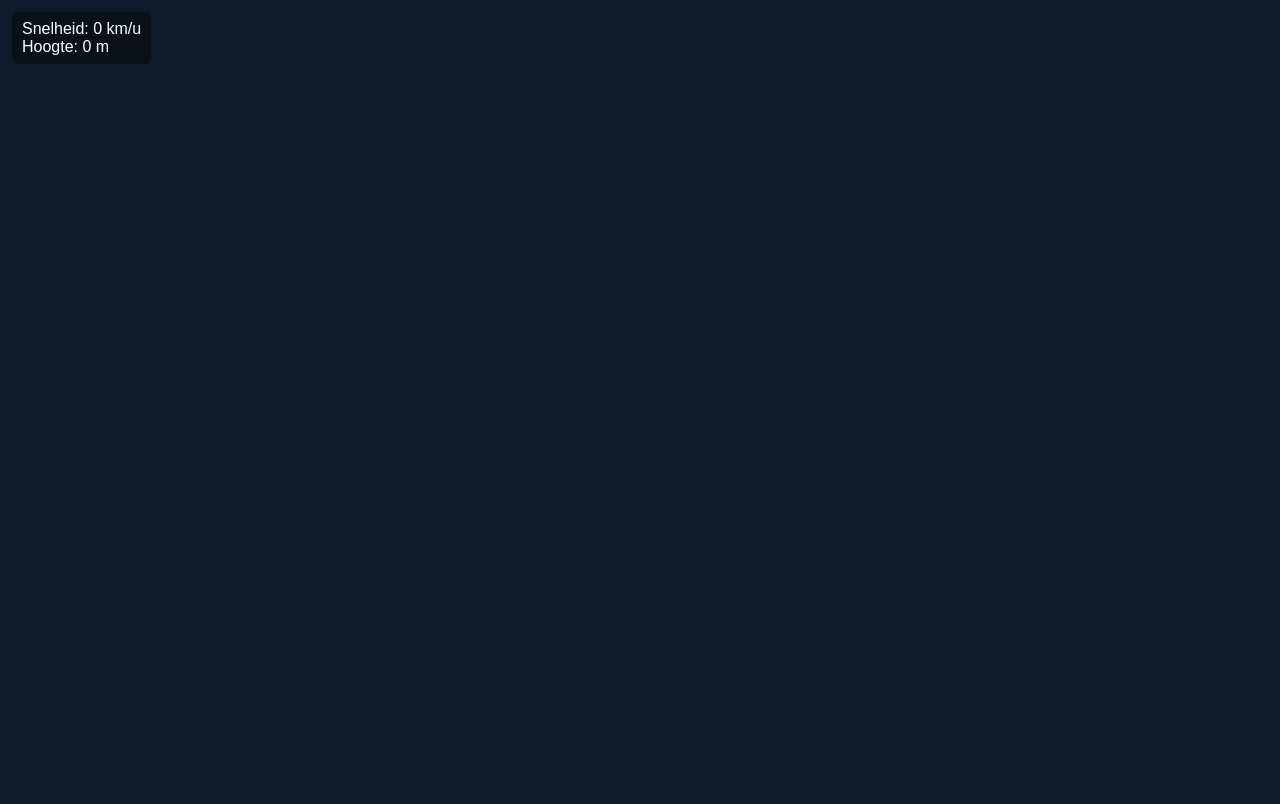
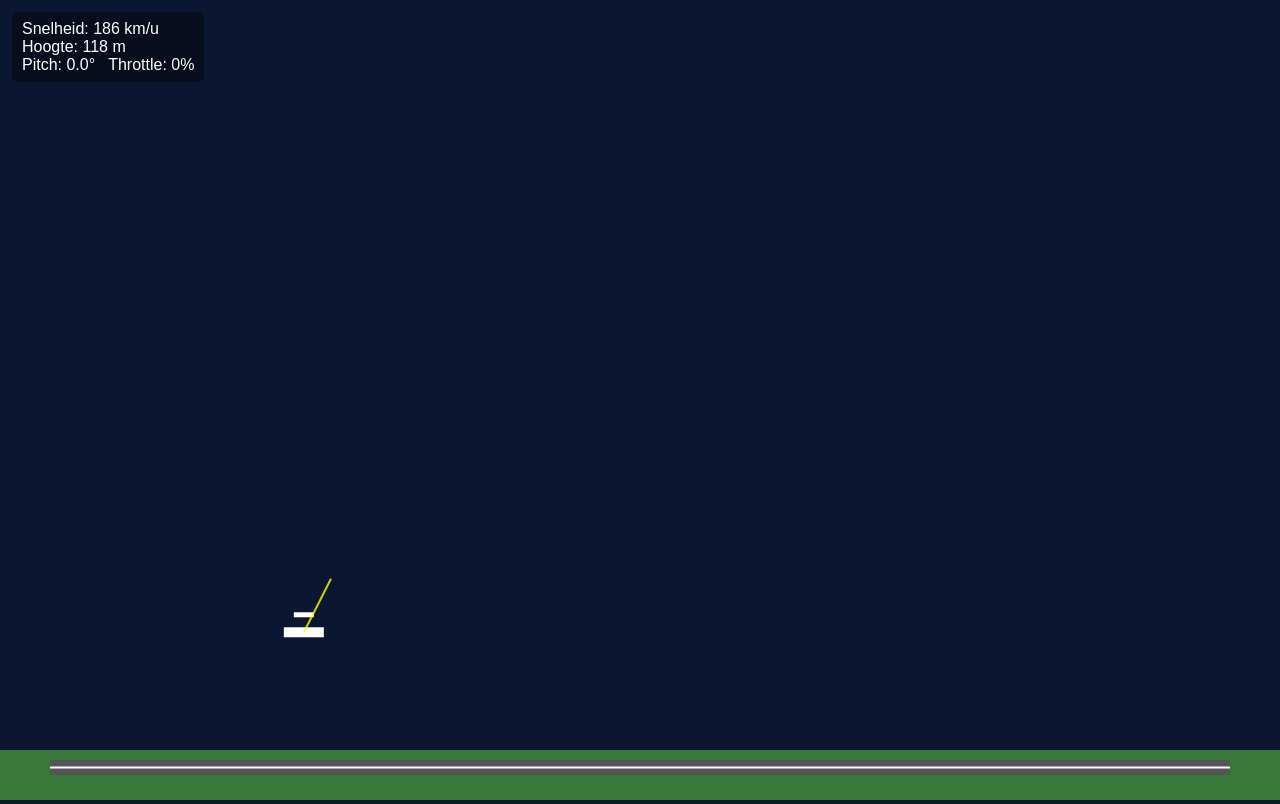
Before and after one commit to Teck-belgium/simLeren1, a plain HTML site: page sim1/index.html in a window 1280 px wide. Drawn offline with Linux system fonts and the light colour scheme.

Commit message:
Update index.html

```diff
--- a/sim1/index.html
+++ b/sim1/index.html
@@ -2,7 +2,7 @@
 <html lang="nl">
 <head>
 <meta charset="UTF-8">
-<title>2D Glider Simulator - Teck (met startbaan)</title>
+<title>2D Glider Simulator - Teck (vrij bewegen)</title>
 <link rel="stylesheet" href="/simLeren1/css/style.css"/>
 <style>
   body { margin: 0; overflow: hidden; background: #0d1b2a; }
@@ -32,6 +32,29 @@ function resize() { canvas.width = window.innerWidth; canvas.height = window.inn
 resize();
 window.addEventListener("resize", resize);
 
+// -------------------- Physics variables --------------------
+let x = 200;
+let y = canvas.height - 50; // start op grond
+let vx = 20;
+let vy = 0;
+let pitch = 0;
+let throttle = 0;
+
+const mass = 300;
+const g = 9.81;
+const liftFactor = 0.30;
+const dragFactor = 0.02;
+const thrustPower = 150;
+
+// inputs
+const keys = {};
+document.addEventListener("keydown", e => keys[e.key] = true);
+document.addEventListener("keyup", e => keys[e.key] = false);
+
+// -------------------- helper functions --------------------
+function clamp(v, a, b) { return Math.max(a, Math.min(b, v)); }
+
+// -------------------- Physics update --------------------
 function updatePhysics(dt) {
   dt = Math.min(0.05, dt);
 
@@ -41,20 +64,28 @@ function updatePhysics(dt) {
   if (keys["ArrowRight"]) throttle = Math.min(1, throttle + 0.01);
   if (keys["ArrowLeft"])  throttle = Math.max(0, throttle - 0.01);
 
-  // snelheid & richting
+  // begrens pitch
+  const maxPitch = Math.PI / 3;
+  pitch = clamp(pitch, -maxPitch, maxPitch);
+
   const speed = Math.sqrt(vx*vx + vy*vy);
 
   // --- Drag ---
-  let dragX = -dragFactor * speed * vx;
-  let dragY = -dragFactor * speed * vy;
+  let dragX = 0, dragY = 0;
+  if (speed > 0.0001) {
+    const dragMag = dragFactor * speed * speed;
+    dragX = dragMag * (-vx / speed);
+    dragY = dragMag * (-vy / speed);
+  }
 
   // --- Lift ---
   let liftX = 0, liftY = 0;
-  if (speed > 0.1) {
+  if (speed > 0.0001) {
     const velAngle = Math.atan2(vy, vx);
     const aoa = pitch - velAngle;
-    const liftMag = liftFactor * speed * speed * Math.sin(aoa);
-    const liftDir = velAngle + Math.PI/2;
+    const aoaEffect = clamp(Math.sin(aoa), -0.8, 1.0);
+    const liftMag = liftFactor * speed * speed * aoaEffect;
+    const liftDir = velAngle + Math.PI / 2;
     liftX = liftMag * Math.cos(liftDir);
     liftY = liftMag * Math.sin(liftDir);
   }
@@ -73,26 +104,70 @@ function updatePhysics(dt) {
   const ax = fx / mass;
   const ay = fy / mass;
 
-  // update snelheid en positie
+  // Integratie
   vx += ax * dt;
   vy += ay * dt;
   x += vx * dt;
   y += vy * dt;
 
-  // ground collision
+  // -------------------- Alleen grond-collision --------------------
   const groundY = canvas.height - 50;
   if (y > groundY) {
     y = groundY;
     if (vy > 0) vy = 0;
-    vx *= 0.98;
+    vx *= 0.98; // wrijving
   }
 
   // HUD
   document.getElementById("hud").innerHTML =
-    `Snelheid: ${Math.round(speed*3.6)} km/u<br>` +
+    `Snelheid: ${Math.round(speed * 3.6)} km/u<br>` +
     `Hoogte: ${Math.round(groundY - y)} m<br>` +
-    `Pitch: ${(pitch*180/Math.PI).toFixed(*
+    `Pitch: ${(pitch*180/Math.PI).toFixed(1)}° &nbsp; Throttle: ${Math.round(throttle*100)}%`;
+}
 
+// -------------------- Draw --------------------
+function draw() {
+  ctx.clearRect(0,0,canvas.width,canvas.height);
+
+  // achtergrond
+  ctx.fillStyle = "#0b1630";
+  ctx.fillRect(0,0,canvas.width,canvas.height);
+
+  // grond
+  const groundY = canvas.height - 50;
+  ctx.fillStyle = "#3a773a"; // gras
+  ctx.fillRect(0, groundY, canvas.width, canvas.height - groundY);
+
+  // startbaan
+  ctx.fillStyle = "#555555"; // grijze baan
+  ctx.fillRect(50, groundY + 10, canvas.width - 100, 15);
+  ctx.strokeStyle = "#ffffff"; // witte lijn
+  ctx.lineWidth = 2;
+  ctx.beginPath();
+  ctx.moveTo(50, groundY + 17.5);
+  ctx.lineTo(canvas.width - 50, groundY + 17.5);
+  ctx.stroke();
+
+  // vliegtuig
+  ctx.save();
+  ctx.translate(x, y);
+  ctx.rotate(pitch);
+  ctx.fillStyle = "white";
+  ctx.fillRect(-20, -5, 40, 10);
+  ctx.fillRect(-10, -20, 20, 5);
+  ctx.restore();
+
+  // snelheid vector debug
+  const speed = Math.sqrt(vx*vx + vy*vy);
+  if (speed > 0.1) {
+    ctx.beginPath();
+    ctx.moveTo(x, y);
+    ctx.lineTo(x + (vx / speed) * 60, y + (vy / speed) * 60);
+    ctx.strokeStyle = "rgba(255,255,0,0.8)";
+    ctx.lineWidth = 2;
+    ctx.stroke();
+  }
+}
 
 // -------------------- Main loop --------------------
 let lastTime = null;
```
